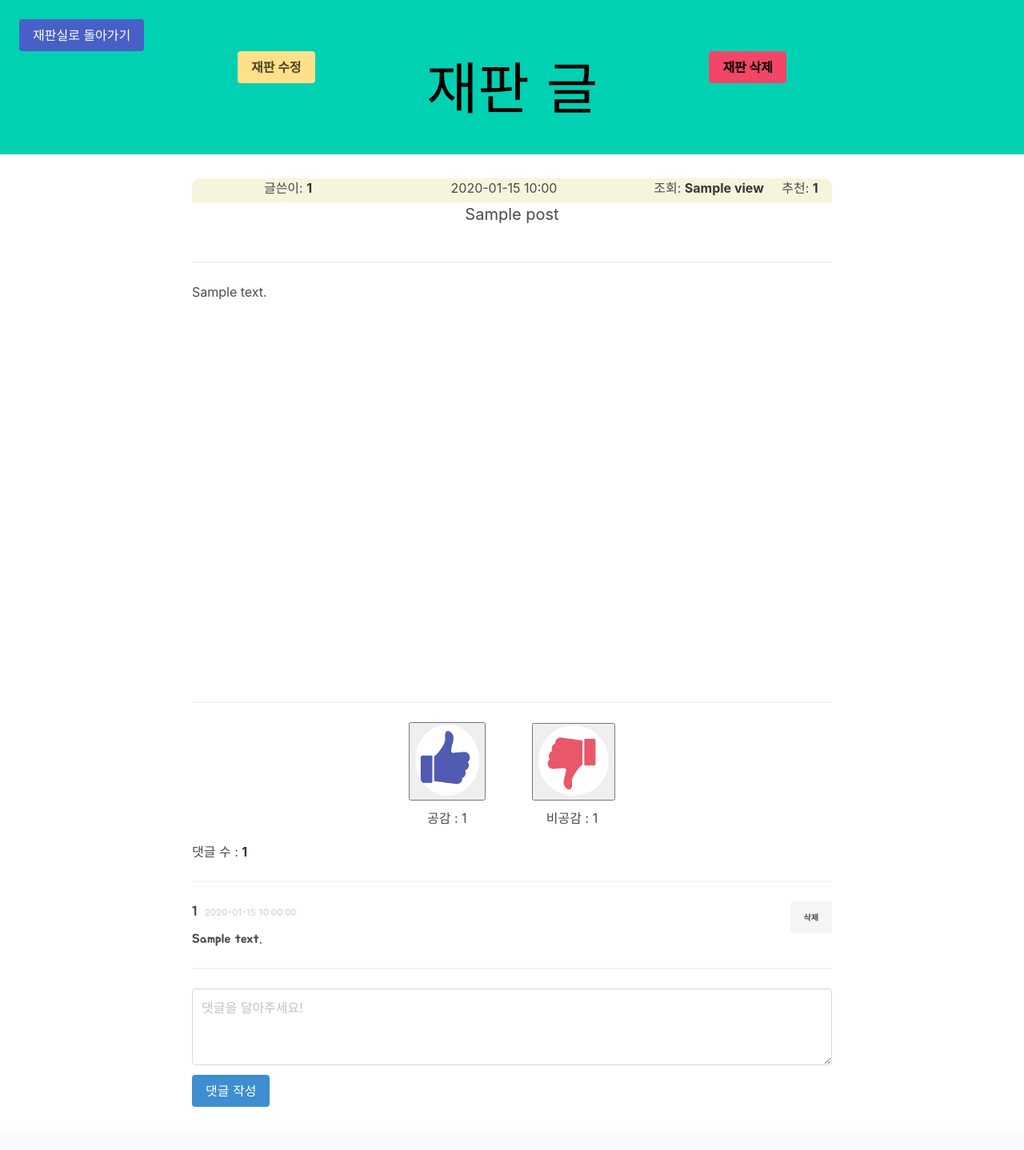
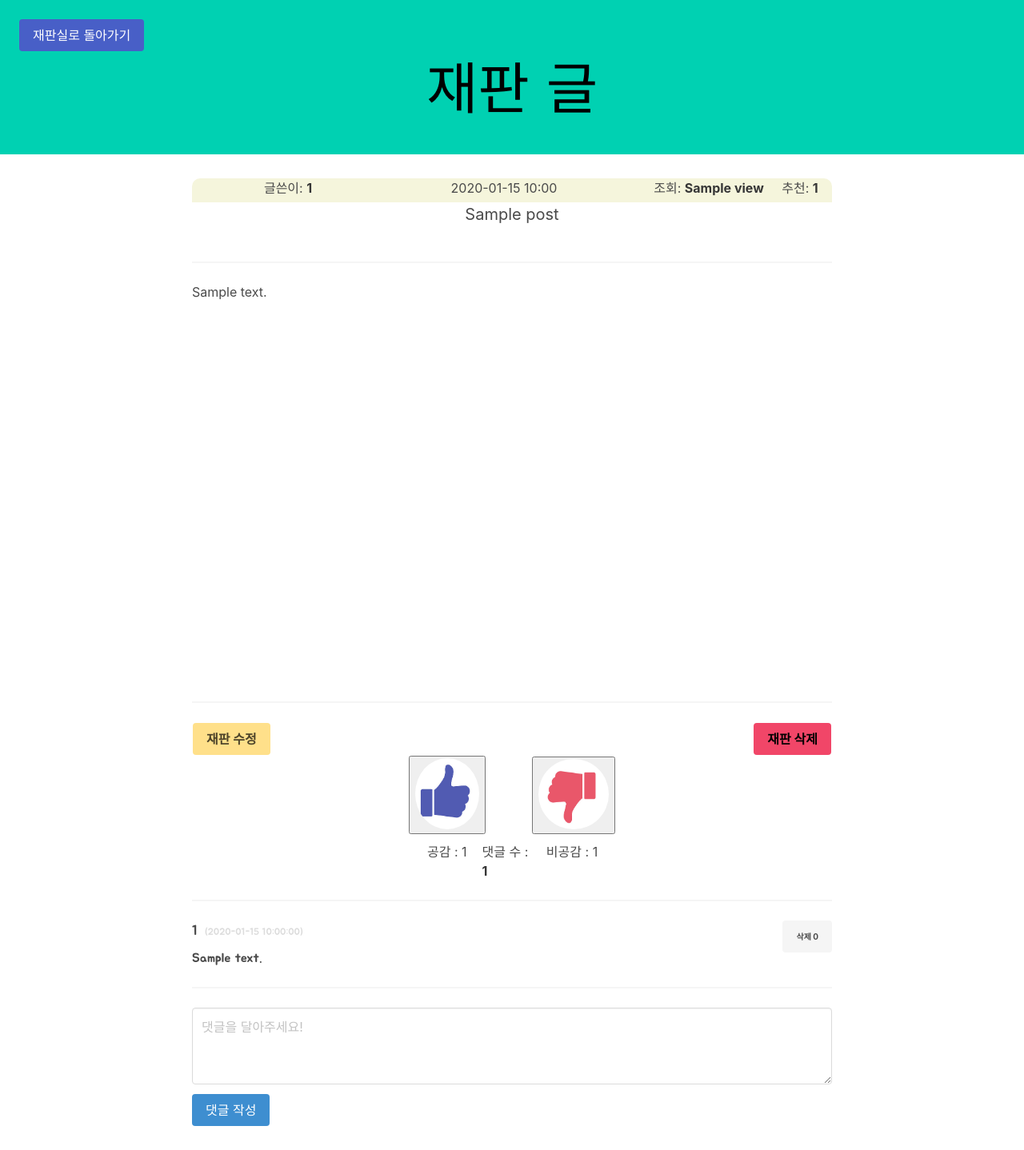
Before and after one commit to rockintuna/_week1, a Flask app: page /post in a window 1280 px wide. Shown: the whole page at 80% size. Before the commit the page ends 1384 px from the top, so only its background shows below. Run offline with Flask 2, Linux system fonts and the light colour scheme; a database or web service that is not in the repository returns one stand-in record (values such as "Sample title").

Commit message:
버튼 아래로 내렸습니다.

```diff
--- a/templates/post.html
+++ b/templates/post.html
@@ -92,22 +92,10 @@
             }
         }
 
-        // 댓글 삭제 이벤트
-        function DeleteReply(CommentID) {
+        // 댓글 삭제 작업중
+        function DeleteReply() {
             if (confirm("댓글을 삭제하시겠습니까?") == true) {
-                let PostID = '{{ post._id }}';
-
-                console.log(CommentID, PostID);
-
-                $.ajax ({
-                    type: 'DELETE',
-                    url: '/comment',
-                    data: {post_id: PostID, comment_id: CommentID},
-                    success : function (response) {
-                        alert(response['msg'])
-                        $('#ReplyDiv').load(window.location.href + " #ReplyDiv")
-                    }
-                });
+                console.log($('#Comment_number').val());
             } else {
                 return;
             }
@@ -159,16 +147,10 @@
     </script>
 
     <style>
-        .revise_post {
-            float: left;
-            text-align: right;
-            width: 30%;
-        }
+
 
         .post_title_div {
-            float: left;
             text-align: center;
-            width: 40%
         }
 
         .post_title {
@@ -188,22 +170,14 @@
 
             <!-- 재판 수정, 재판 글 배너, 재판 삭제 -->
             <div>
-                <!-- 재판 수정 버튼 -->
-                <div class="revise_post">
-                    <button class="button is-warning">
-                        <span><strong>재판 수정</strong></span>
-                    </button>
-                </div>
+                <!-- 재판 수정 버튼 ------------------------------------------------------------------------------------>
+
 
                 <!-- 재판 글 배너 -->
                 <div class="post_title_div">
                     <span class="top_banner_title post_title">재판 글</span>
                 </div>
-                <div style="float: left; text-align: left; width: 30%;">
-                    <button class="button is-danger" onclick="DeletePost()" value="{{ post._id }}" id="DeletePost">
-                        <span style="color: black;"><strong>재판 삭제</strong></span>
-                    </button>
-                </div>
+
             </div>
         </div>
     </section>
@@ -213,7 +187,7 @@
             <!-- 글 정보 -->
             <div class="article_info" id="ArticleInfo">
                 <div class="article_author">
-                    <span>글쓴이: <strong>{{ post.user_id }}</strong></span>
+                    <span>글쓴이: <strong>{{ post.id }}</strong></span>
                 </div>
                 <div class="article_data">
                     {% set date =  (post.postDate | string).split(' ') %}
@@ -237,8 +211,22 @@
             </div>
             <hr>
 
-            <!-- 공감 비공감 입니다 -->
+            <!-- 공감 비공감 입니다 ------------------------------------------------------>
             <div class="LikeorUnlike">
+                <div>
+                    <div style="border: 1px solid white; float: left; width: 50%;">
+                        <div class="revise_post" onclick="window.location.href='/update_post'">
+                            <button class="button is-warning">
+                                <span><strong>재판 수정</strong></span>
+                            </button>
+                        </div>
+                    </div>
+                    <div style="border: 1px solid white; float: left; width: 50%; text-align: right">
+                        <button class="button is-danger" onclick="DeletePost()" value="{{ post._id }}" id="DeletePost">
+                            <span style="color: black;"><strong>재판 삭제</strong></span>
+                        </button>
+                    </div>
+                </div>
                 <div style="text-align: center;">
                     <button onclick="PushLikeButton()" value="like {{ post._id }}" id="LikeButton">
                         <img src="/static/good_thumb.png" class="LikeButton">
@@ -262,26 +250,27 @@
 
             <!-- 댓글 리스트 입니다 -->
             <div class="reply-list" id="ReplyDiv">
-                <p>댓글 수 : <strong>{{ comments | length }}</strong></p>
+                <p>댓글 수 : <strong> {{ post.comments | length }}</strong></p>
                 <hr>
                 <div>
                     <ul class="reply-ul" id="ReplyList">
-                            {% for comment in comments %}
+                        {% for comment in post.comments%}
+                            {% set index = loop.index0 %}
                             <li class="reply-data">
                                 <div style="height: 35px;">
                                     <div style="float: left; width: 50%;">
                                 <span style="font-size: 17px;">
-                                    {{ comment.user_id }}
+                                {{ comment.id }}
                                 </span>
                                         <span style="color: gainsboro; font-size: 12px;">
-                                    &nbsp;{{ comment.create_date }}
+                                    &nbsp;({{ comment.create_date }})
                                 </span>
                                     </div>
                                     <div style="float: right;">
-                                        <button class="button is-light" onclick="DeleteReply(this.value)"
-                                                id="ReplyDeleteButton" value="{{ comment._id }}">
+                                        <button class="button is-light" onclick="DeleteReply()"
+                                                id="Comment_number" value="{{ index }}">
                                             <span style="font-size:10px;">
-                                                <strong>삭제</strong>
+                                                <strong>삭제 {{ index }}</strong>
                                             </span>
                                         </button>
                                     </div>
@@ -291,7 +280,8 @@
                                 </div>
                                 <hr>
                             </li>
-                            {% endfor %}
+                        {% endfor %}
+
                     </ul>
                 </div>
             </div>
```
